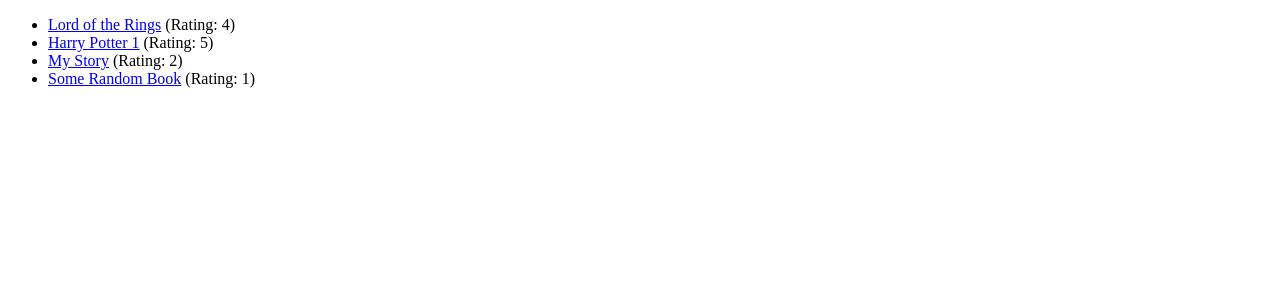
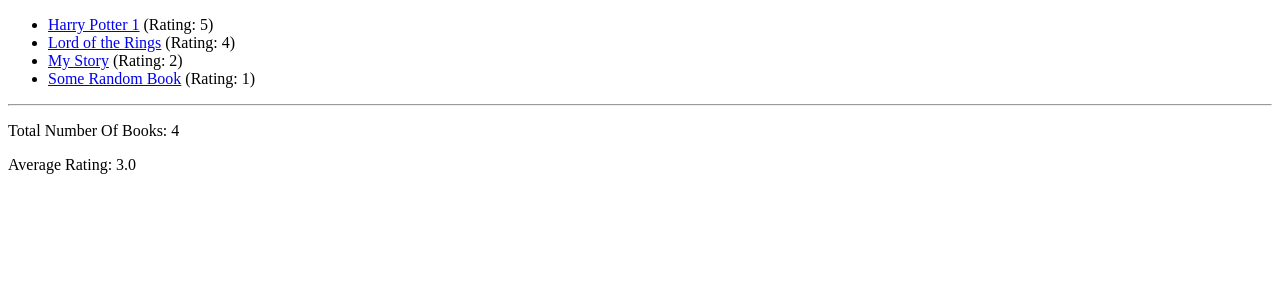
Before and after one commit to Kasaklalita/book-store, a Django app: page / in a window 1280 px wide. Shown: the top 300 px of the page. Run offline with Django 4.2, Linux system fonts and the light colour scheme; data comes from the database, SQL or seed files in the repository.

Commit message:
added aggregation

```diff
--- a/book_outlet/models.py
+++ b/book_outlet/models.py
@@ -13,6 +13,8 @@
     slug = models.SlugField(default = "", null = False, db_index = True)
     #the id field is created automatically
 
+
+
     def get_absolute_url(self):
         return reverse("book-detail", args = [self.slug])
 
--- a/book_outlet/templates/book_outlet/index.html
+++ b/book_outlet/templates/book_outlet/index.html
@@ -11,4 +11,7 @@
       <li><a href="{{ book.get_absolute_url }}">{{ book.title }}</a> (Rating: {{ book.rating }})</li>
     {% endfor %}
   </ul>
+  <hr>
+  <p>Total Number Of Books: {{ total_numbers_of_books }}</p>
+  <p>Average Rating: {{ average_rating.rating__avg }}</p>
 {% endblock %}
--- a/book_outlet/views.py
+++ b/book_outlet/views.py
@@ -1,12 +1,17 @@
 from django.shortcuts import render, get_object_or_404
 from .models import Book
 from django.http import Http404
+from django.db.models import Avg
 # Create your views here.
 
 def index(request):
-    books = Book.objects.all()
+    books = Book.objects.all().order_by("-rating")
+    num_books = books.count()
+    avg_rating = books.aggregate(Avg("rating"))
     return render(request, "book_outlet/index.html", {
-        "books": books
+        "books": books,
+        "total_numbers_of_books": num_books,
+        "average_rating": avg_rating
     })
 
 def book_detail(request, slug):
```
